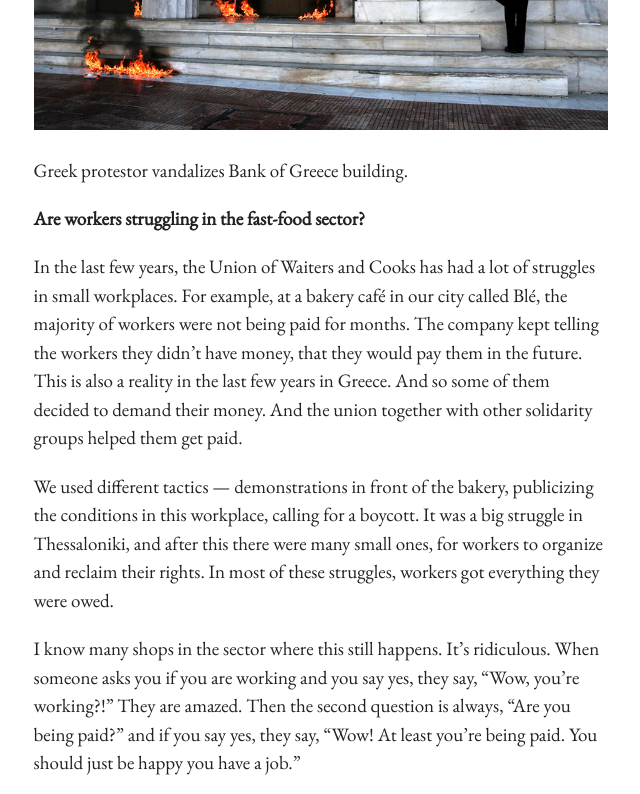
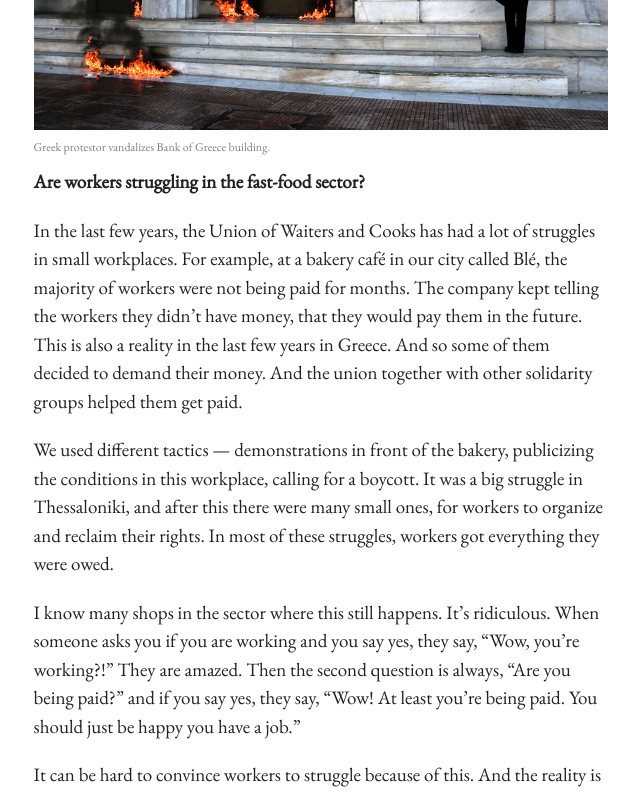
Before and after one commit to mazenk/Final, a plain HTML site: page index.html in a window 1280 px wide. Shown: the part 9000-9794 px from the top of the page, without its empty margins (319-959 px from the left). Drawn offline with nearby package versions, Linux system fonts and the light colour scheme; a web font is replaced by a local one.

Commit message:
Update style.css

```diff
--- a/style.css
+++ b/style.css
@@ -132,3 +132,10 @@ hr{
       width: 100%;
 
 }
+
+p{
+  text-align: justify;
+  margin-top: 0;
+  color: grey;
+  font-size: 12px;
+}
```
